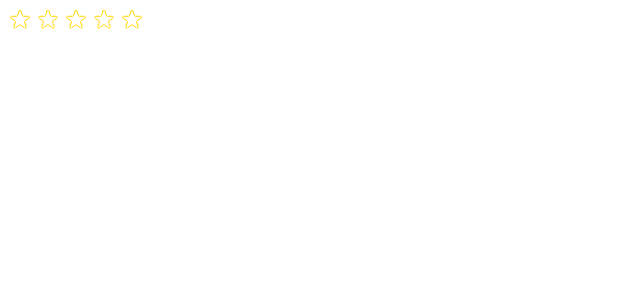
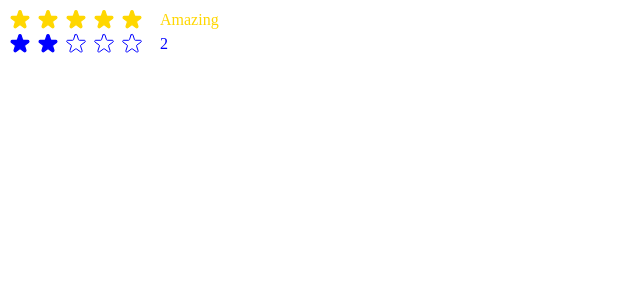
Before and after one commit to leloufadel/usePopCorn, a React (Create React App) app: page / in a window 1280 px wide. Shown: the top 300 px of the page, without its empty margins (0-640 px from the left). Built offline with nearby package versions, Linux system fonts and the light colour scheme.

Commit message:
add a default rating

```diff
--- a/src/StartingRating.js
+++ b/src/StartingRating.js
@@ -16,8 +16,10 @@ export default function StartingRating({
   maxRating = 5,
   color = "gold",
   size = 24,
+  messages = [],
+  defaultRating = 2,
 }) {
-  const [rating, setRating] = useState(0);
+  const [rating, setRating] = useState(defaultRating);
   const [tempRating, setTempRating] = useState(0);
   function handleRating(rating) {
     setRating(rating);
@@ -44,7 +46,11 @@ export default function StartingRating({
           />
         ))}
       </div>
-      <p style={textStyle}>{rating || ""}</p>
+      <p style={textStyle}>
+        {messages.length === maxRating
+          ? messages[tempRating ? tempRating - 1 : rating - 1]
+          : tempRating || rating || ""}
+      </p>
     </div>
   );
 }
--- a/src/index.js
+++ b/src/index.js
@@ -4,11 +4,17 @@ import ReactDOM from 'react-dom/client';
 // import App from './App';
 
 import SatingRating from './StartingRating';
+function Test(){
+  return <div><SatingRating color ="blue" />
 
+  </div>
+
+}
 const root = ReactDOM.createRoot(document.getElementById('root'));
 root.render(
   <React.StrictMode>
     {/* <App /> */}
-    <SatingRating maxRating={5} />
+    <SatingRating maxRating={5}  messages={["Terrible", "Bad", "Okay", "Good", "Amazing"]} defaultRating={5}/>
+    <Test />
   </React.StrictMode>
 );
```
